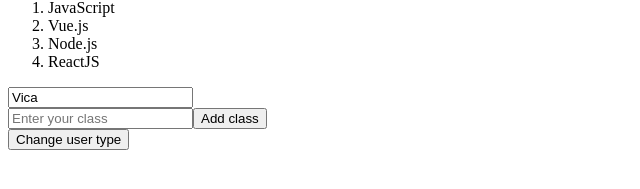
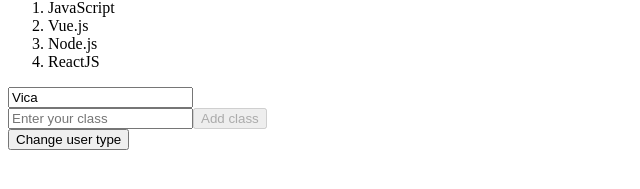
Before and after one commit to Vica-lab-dev/Vue.js, a Vue app in the folder 2-components/: page / in a window 1280 px wide. Shown: the part 149-338 px from the top of the page, without its empty margins (0-640 px from the left). Built offline with nearby package versions, Linux system fonts and the light colour scheme.

Commit message:
feat: disable add button for invalid or duplicate class names

```diff
--- a/2-components/src/App.vue
+++ b/2-components/src/App.vue
@@ -16,8 +16,8 @@
   </form>
 
   <form @submit.prevent>
-    <input ref="classInputName" type="text" placeholder="Enter your class" />
-    <button v-on:click="addClass" type="button" value="Add class">Add class</button>
+    <input ref="classInputName" v-on:keyup="checkClassNameValidity" type="text" placeholder="Enter your class" />
+    <button :disabled="disabledClassButton" v-on:click="addClass" type="button" value="Add class">Add class</button>
   </form>
 
   <button v-on:click="changeUserType">Change user type</button>
@@ -32,6 +32,7 @@ export default {
       professor: false,
       age: 28,
       classes: ["JavaScript", "Vue.js", "Node.js", "ReactJS"],
+      disabledClassButton: true,
     }
   },
   methods: {
@@ -46,21 +47,24 @@ export default {
 
     addClass() {
       const className = this.$refs.classInputName.value;
-      console.log(className);
 
-      if(className === null || className.trim() === "") {
-        return alert("Please enter a valid class!");
-      }
+      this.classes.push(className);
+    },
 
+    checkClassNameValidity() {
+      const className = this.$refs.classInputName.value;
       const courses = this.classes.map(value => value.toLowerCase());
       const courseName = className.toLowerCase();
 
-      if(courses.includes(courseName)) {
-        return alert("The class name already exists!");
+      if(className === null || className.trim() === "") {
+        this.disabledClassButton = true;
+      } else if(courses.includes(courseName)) {
+        this.disabledClassButton = true;
+      } else {
+        this.disabledClassButton = false;
       }
+    }
 
-      this.classes.push(className);
-    }
   }
 }
 </script>
```
